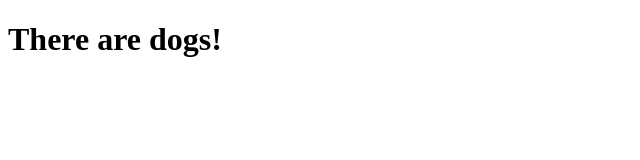
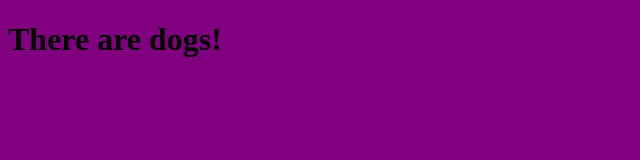
Before and after one commit to kpatelearn/dogs, a plain HTML site: page index.html in a window 1280 px wide. Shown: the whole page, without its empty margins (0-640 px from the left). Drawn offline with Linux system fonts and the light colour scheme.

Commit message:
Update index.html

```diff
--- a/index.html
+++ b/index.html
@@ -5,6 +5,9 @@
     <meta http-equiv="X-UA-Compatible" content="IE=edge">
     <meta name="viewport" content="width=device-width, initial-scale=1.0">
     <title>Document</title>
+    <style>
+      body {background-color: purple;}
+    </style>
 </head>
 <body>
     <h1>There are dogs!</h1>
```
